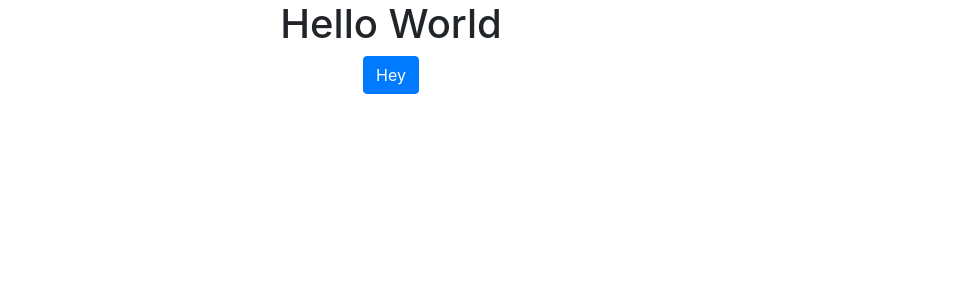
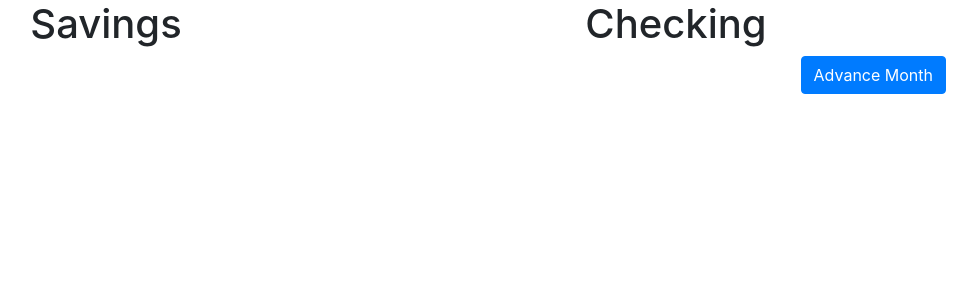
Before and after one commit to rigrergl/Financial-Atlas, a React (Create React App) app: page /monthlyView in a window 1280 px wide. Shown: the top 300 px of the page, without its empty margins (249-1226 px from the left). Built offline with nearby package versions, Linux system fonts and the light colour scheme.

Commit message:
installed react-number-format

```diff
--- a/package.json
+++ b/package.json
@@ -11,6 +11,7 @@
     "react": "^17.0.1",
     "react-bootstrap": "^1.5.0",
     "react-dom": "^17.0.1",
+    "react-number-format": "^4.4.4",
     "react-router-dom": "^5.2.0",
     "react-scripts": "4.0.3",
     "web-vitals": "^1.0.1"
--- a/src/App.js
+++ b/src/App.js
@@ -3,7 +3,7 @@ import Login from "./components/Login";
 import React from "react";
 import ReactDOM from "react-dom";
 import "./index.css";
-import MonthlyView from "./components/MonthlyView";
+import MonthlyView from "./components/MonthlyView/MonthlyView";
 import reportWebVitals from "./reportWebVitals";
 
 import { BrowserRouter as Router, Switch, Route, Link } from "react-router-dom";
--- a/src/components/MonthlyView.js
+++ /dev/null
@@ -1,13 +0,0 @@
-import React, { Component } from 'react'
-import Button from 'react-bootstrap/Button';
-
-export default class MonthlyView extends Component {
-    render() {
-        return (
-            <div>
-                <h1>Hello World</h1>
-                <Button>Hey</Button>
-            </div>
-        )
-    }
-}
--- /dev/null
+++ b/src/components/MonthlyView/Checking.js
@@ -0,0 +1,12 @@
+import React from "react";
+import Col from "react-bootstrap/Col";
+
+export default function Checking() {
+  return (
+
+      <Col>
+        <h1>Checking</h1>
+      </Col>
+
+  );
+}
--- /dev/null
+++ b/src/components/MonthlyView/MonthlyView.js
@@ -0,0 +1,34 @@
+import React from "react";
+
+//Bootsrap components
+import Button from "react-bootstrap/Button";
+import Container from "react-bootstrap/Container";
+import Row from "react-bootstrap/Row";
+
+//Custom components
+import Checking from "./Checking";
+import Savings from "./Savings";
+
+import "../../styles/MonthlyView.css";
+
+export default function MonthlyView() {
+  const savingsAmt = 2555;
+  const checkingAmt = 1354;
+
+  return (
+    <div>
+      <div>
+        <Container>
+          <Row>
+            <Savings savingsAmt={savingsAmt}/>
+            <Checking checkingAmt={checkingAmt}/>
+          </Row>
+
+          <div className="advanceButton">
+            <Button>Advance Month</Button>
+          </div>
+        </Container>
+      </div>
+    </div>
+  );
+}
--- /dev/null
+++ b/src/components/MonthlyView/Savings.js
@@ -0,0 +1,14 @@
+import React from "react";
+
+//Bootstrap components
+import Col from "react-bootstrap/Col";
+
+export default function Savings() {
+  return (
+
+      <Col>
+        <h1>Savings</h1>
+      </Col>
+
+  );
+}
--- a/src/styles/MonthlyView.css
+++ b/src/styles/MonthlyView.css
@@ -0,0 +1,3 @@
+.advanceButton{
+    text-align: right !important;
+}
```
Also changed, not shown: 1 other file (tests, documents, lock files or other folders).
